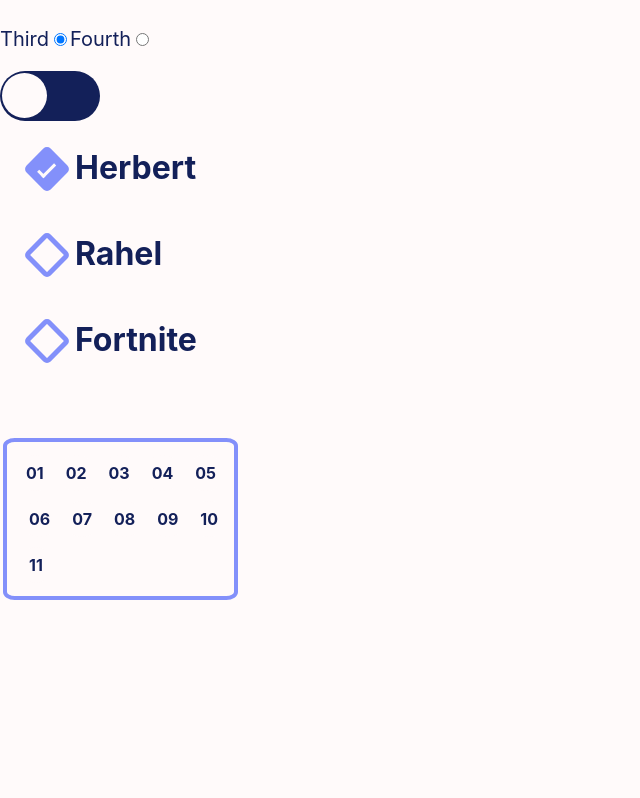
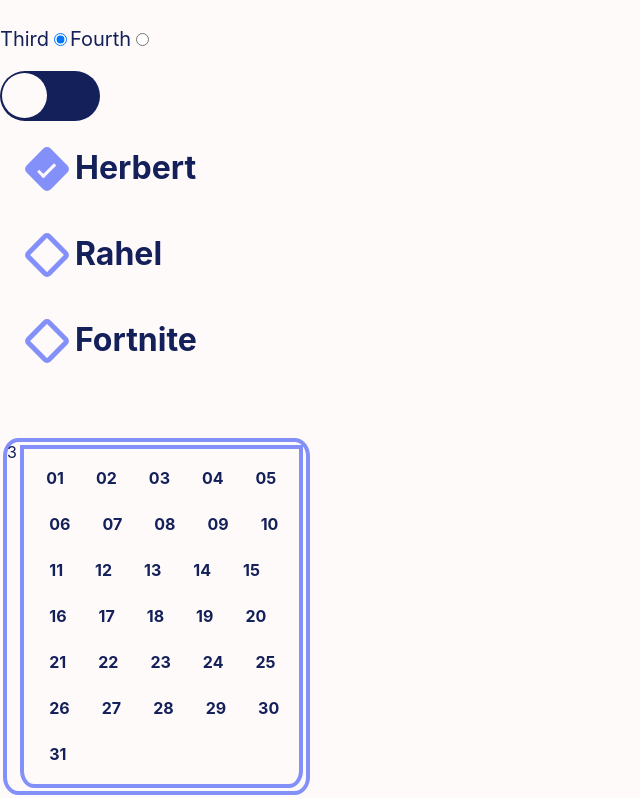
Before and after one commit to lucaskronlachner/installations-tool-infoniqa, a React (Create React App) app in the folder infoniqa-installation-tool/: page / in a window 1280 px wide. Shown: the part 390-1188 px from the top of the page, without its empty margins (0-640 px from the left). Before the commit the page ends 993 px from the top, so only its background shows below. Built offline with nearby package versions, Linux system fonts and the light colour scheme.

Commit message:
Commiting Changed Checkbox and DatePicker

```diff
--- a/infoniqa-installation-tool/src/components/Checkbox/CheckboxStyle.css
+++ b/infoniqa-installation-tool/src/components/Checkbox/CheckboxStyle.css
@@ -47,12 +47,10 @@
     transform: rotate(45deg);
     border-color: var(--cornflower-blue);
     border-style: solid;
-    transition: transform .2s ease-in-out;
 }
 
 .boxClass:hover{
     background-color: #ccc;
-    transform: rotate(135deg);
 }
 
 .container input:checked ~ .boxClass{
@@ -60,7 +58,6 @@
 }
 
 .boxClass:hover:after{
-    transform: rotate(-90deg);
     border-color: var(--red-orange);
 }
 
@@ -79,7 +76,6 @@
     border-bottom: 3px var(--snow-white) solid;
     border-right: 3px var(--snow-white) solid;
     outline: solid transparent 1px;
-    transition: transform .2s ease-in-out;
 }
 
 
--- a/infoniqa-installation-tool/src/components/DatePicker/DatePickerComp.js
+++ b/infoniqa-installation-tool/src/components/DatePicker/DatePickerComp.js
@@ -1,14 +1,34 @@
-import React from 'react';
+import React, {useState} from 'react';
 import './DatePickerStyle.css';
 import "../../App.css";
 
 
-const Date_PickerComp = () => {
+const Date_PickerComp = (props) => {
+    const [_currentYear, setcurrentYear] = useState(props.Year)
+    const [_currentMonth, setcurrentMonth] = useState(props.Month)
+    const [_ident] = useState(props.ident)
+
     return(
-    <div className='container month_Container'>
-        <MonthComponent ident={"A"} DayList={[1,2,3,4,5,6,7,8,9,10,11]}/>
+    <div>
+       <div className='container yearNMonth_Container'>
+                <YearNMonthCarusel curYear={_currentYear} setCurYear={setcurrentYear} curMonth={_currentMonth} setCurMonth={setcurrentMonth}/>
+            <div className='container month_Container'>
+                <MonthComponent ident={_ident} DayList={getDaysArray(_currentYear, _currentMonth)}/>
+            </div>
+        </div>
     </div>
     )
+}
+
+const getDaysArray = (year, month) => {
+    const monthIndex = month - 1;
+    const date = new Date(year, monthIndex, 1);
+    const result = [];
+    while (date.getMonth() === monthIndex) {
+      result.push(date.getDate());
+      date.setDate(date.getDate() + 1);
+    }
+    return result;
 }
 
 class DayComponent extends React.Component{
@@ -16,8 +36,7 @@
     constructor(props){
         super(props)
         this._isSelected = props._isSelected;
-        this.counter = props.counter
-        this.listLength = props.listLength;
+        this.loaded = false
     }
 
     UpdateStyle = () => {
@@ -43,8 +62,9 @@
     }
 
     render(){
-        this.counter += 1
-        this.breakStatment = (this.counter % this.listLength) === 0 ? <br className='breakLines'></br> : null
+        let counter = this.props.counter
+        counter += 1
+        this.breakStatment = (counter % this.props.listLength) === 0 ? <br className='breakLines'></br> : null
         return(
             <div className='container'>
                 <div id={`${this.props.ident}DayComp`} className='dayComp' onClick={this.HandleClick}>
@@ -95,5 +115,35 @@
 
 }
 
+class YearNMonthCarusel extends React.Component{
+    constructor(props){
+        super(props)
+        this.setMonth = props.setCurMonth
+        this.setYear = props.setCurYear
+        this.Month = props.curMonth
+        this.Year = props.curYear
+    }
+
+    handleMonthClick = () =>{
+
+    }
+
+    changeYear = () => {
+        console.log(this.Year)
+        this.setYear(new Date(this.Year, this.Month))
+    }
+
+    render(){
+        return(
+            <div className=''>
+                <label onClick={this.handleMonthClick()}>{this.Month}</label>
+                <input id='yearInput' type='text' placeholder='yyyy' value={this.Year} onChange={(event) => {
+                    this.changeYear()
+                }}/>
+            </div>
+        )
+    }
+}
+
 
 export default Date_PickerComp
--- a/infoniqa-installation-tool/src/components/DatePicker/DatePickerStyle.css
+++ b/infoniqa-installation-tool/src/components/DatePicker/DatePickerStyle.css
@@ -3,9 +3,8 @@
 .dayComp{
     border-radius: 100%;
     background-color: var(--snow-white);
-    margin-top: 5px;
-    margin-bottom: 5px;
-    display: inline-block;
+    margin: 5px;
+    display: inline-flex;
     padding: .5em;
     font-weight: bold;
     border-width: 0px;
@@ -19,6 +18,7 @@
     margin-top: 0.95em;
     margin-bottom: 0.95em;
     transition: border-width 0.2s;
+    color: var(--red-orange);
 }
 
 .container{
@@ -36,13 +36,24 @@
     margin-bottom: 0.5em;
 }
 
-.month_Container{
+.yearNMonth_Container{
     display: flex;
     width: max-content;
     height: max-content;
+    z-index: -1;
+    border: solid var(--cornflower-blue) 4px;
     border-radius: 5%;
+    background-color: var(--snow-white);
+}
+
+.month_Container{
+    display: inline;
+    width: max-content;
+    height: max-content;
+    border-radius: 0% 0% 5% 5%;
     border-style: solid;
     border-width: 4px;
-    padding: 0.5em;
+    padding: 0.4em;
     border-color: var(--cornflower-blue);
+    background-color: var(--snow-white);
 }
--- a/infoniqa-installation-tool/src/index.js
+++ b/infoniqa-installation-tool/src/index.js
@@ -23,7 +23,7 @@
     <RadioComp/>
     <SwitchComp isOn={true}/>
     <Checkbox _ident={'2'} items={["Herbert", "Rahel", "Fortnite"]}/>
-    <DatePickerComp/>
+    <DatePickerComp Year={2022} Month={3} ident={'1'}/>
   </React.StrictMode>,
 
   document.getElementById('root')
```
